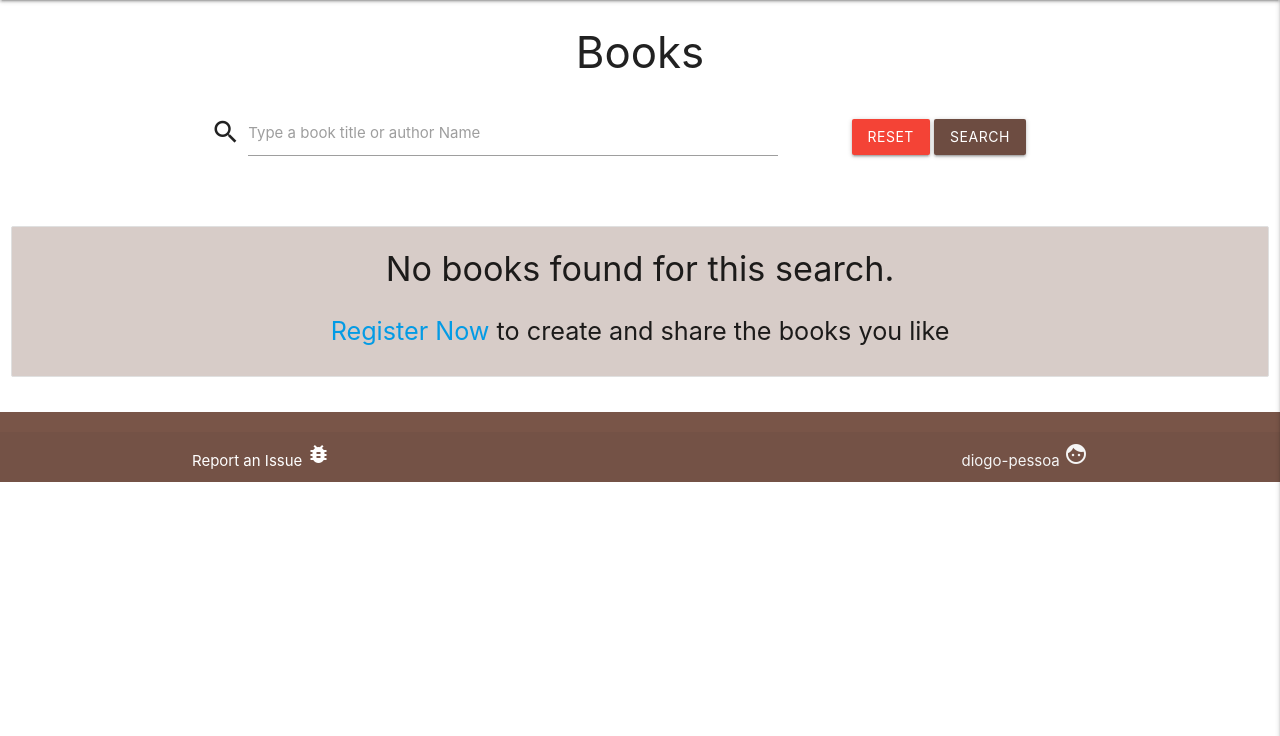
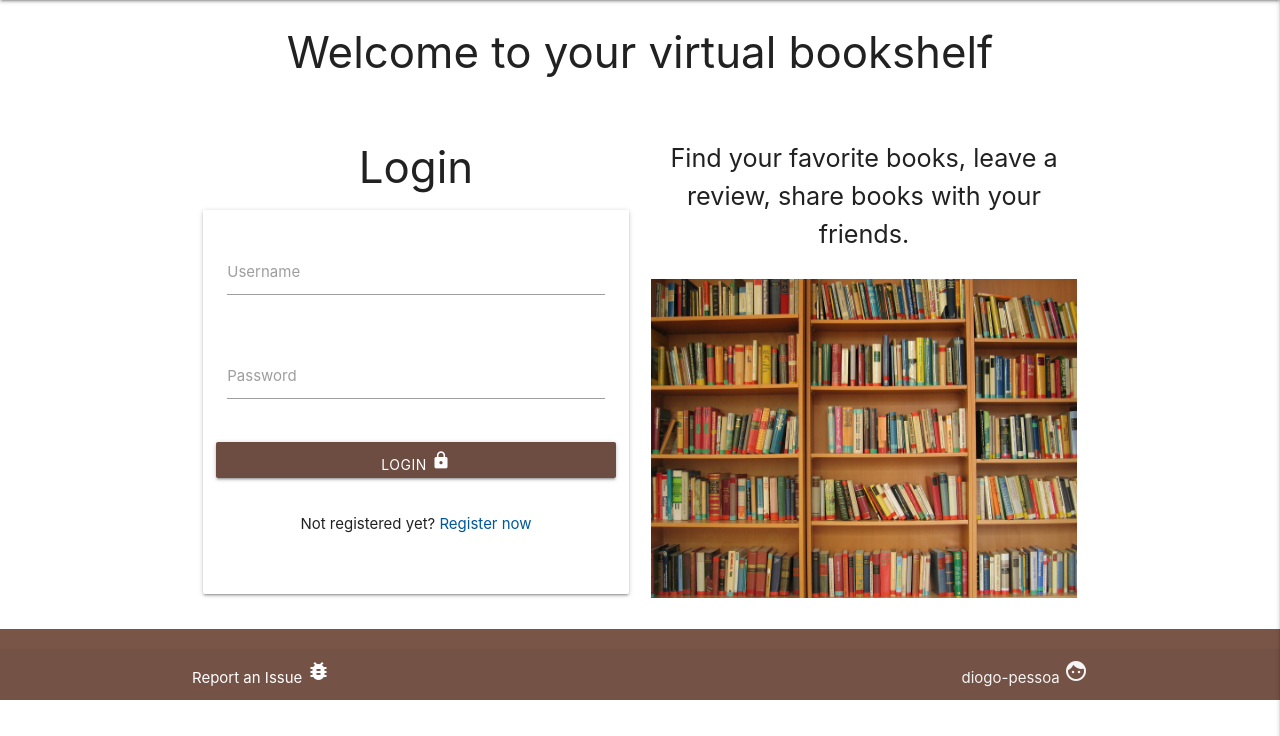
Before and after one commit to diogo-pessoa/milestoneThree, a Flask app: page / in a window 1280 px wide. Shown: the part 64-800 px from the top of the page. Run offline with Flask 2, Linux system fonts and the light colour scheme; data that the repository does not hold is empty; some libraries are stand-ins or nearby versions.

Commit message:
Creating index page
- breaking login form into separate file to re-use form on index page
-  Moving route '/' to landing view index()
- logout redirects back to index page
- adding import for landing in __init__.py

- refactoring
  - removing empty spaces and adjusting comments
  - removing unused files

```diff
--- a/app/__init__.py
+++ b/app/__init__.py
@@ -17,8 +17,10 @@ from app.auth.views import auth
 from app.review.views import review
 from app.user.views import user
 from app.book.views import book
+from app.landing.views import landing
 
 app.register_blueprint(auth)
 app.register_blueprint(review)
 app.register_blueprint(user)
 app.register_blueprint(book)
+app.register_blueprint(landing)
--- /dev/null
+++ b/app/auth/templates/login_form.html
@@ -0,0 +1,34 @@
+
+        <h3 class="header center-align">Login</h3>
+        <form  method="POST" action="{{ url_for('auth.login') }}">
+            <div class="card-panel">
+                <!-- user field -->
+                <div class="row">
+                    <div class="input-field col s12">
+                        <input id="username" name="username" type="text" class="validate" required>
+                        <label for="username">Username</label>
+                    </div>
+                </div>
+                <!-- password field -->
+                <div class="row">
+                    <div class="input-field col s12">
+                        <input id="password" name="password" type="password" class="validate" required>
+                        <label for="password">Password</label>
+                    </div>
+                </div>
+                <!-- Submit button to register -->
+                <div class="row">
+                    <button type="submit" class="col s12 btn brown darken-1 waves-effect waves-light">
+                        Login <i class="material-icons">lock</i>
+                    </button>
+                </div>
+                <!-- Link to Register Page -->
+                <div class="row">
+                    <div class="col s12">
+                        <p class="center-align">
+                            Not registered yet?
+                            <a href="{{ url_for('auth.register') }}" class="light-blue-text text-darken-4">Register now</a>
+                        </p>
+                    </div>
+                </div>
+        </form>
--- a/app/auth/views.py
+++ b/app/auth/views.py
@@ -41,7 +41,7 @@ def logout():
     # remove user from session cookie
     flash("You have been logged out")
     session.pop("user")
-    return redirect(url_for("book.book_list"))
+    return redirect(url_for("landing.index"))
 
 
 def login_required(f):
--- a/app/book/views.py
+++ b/app/book/views.py
@@ -11,7 +11,6 @@ reviews = ManageReviews()
 books = ManageBooks()
 
 
-@book.route('/')
 @book.route('/book')
 def book_list():
     # TODO get paginate list of books
--- /dev/null
+++ b/app/landing/templates/index.html
@@ -0,0 +1,20 @@
+{% extends "base.html" %}
+
+{% block content %}
+<div class="container">
+    <div class="row">
+        <h3 class="center"> Welcome to your virtual bookshelf</h3>
+
+    </div>
+    <div class="row">
+        <div class="col s12 m4 l6">
+            {% include 'login_form.html' %}
+        </div>
+    </div>
+    <div class="col s12 m4 l6">
+        <p class="flow-text center"> Find your favorite books, leave a review, share books with your friends. </p>
+        <img class="responsive-img" src="/static//images/bookshelf_landing_page.jpg">
+    </div>
+
+</div>
+{% endblock %}
--- /dev/null
+++ b/app/landing/views.py
@@ -0,0 +1,11 @@
+from flask import Blueprint, render_template, session, url_for
+from werkzeug.utils import redirect
+
+landing = Blueprint('landing', __name__, template_folder='templates')
+
+
+@landing.route('/')
+def index():
+    if 'user' in session:
+        return redirect(url_for('book.book_list'))
+    return render_template('index.html')
--- a/app/templates/base.html
+++ b/app/templates/base.html
@@ -22,7 +22,7 @@
 <header>
     <nav>
         <div class="nav-wrapper brown darken-1">
-            <a href="{{ url_for('book.book_list') }}" class="brand-logo center">Bookshelf</a>
+            <a href="{{ url_for('landing.index') }}" class="brand-logo center">Bookshelf</a>
             <a href="#" data-target="mobile" class="sidenav-trigger right"><i class="material-icons">menu</i></a>
             <ul class="right hide-on-med-and-down">
                 {% if session.user %}
--- a/app/user/views.py
+++ b/app/user/views.py
@@ -20,7 +20,6 @@ def profile(username):
     user_favorite_books = logged_user.get_favorite_books()
     book_list = books.get_many_by_id(user_favorite_books)
     user_reviews = reviews.get_many(logged_user.get_id(), 'reviewer_id')
-
     if request.method == "POST":
         user_update = users.update_details(logged_user, request.form)
         flash(user_update["flash_message"])
--- a/src/bookshelf/book.py
+++ b/src/bookshelf/book.py
@@ -26,7 +26,7 @@ class Book:
 
     def set_title_for_url(self, title):
         """
-            Update book title with input value is not empty
+            Update book title with input when value is not empty
         :param title:
         :return: None
         """
```
Also changed, not shown: app/auth/templates/login.html (+4 -34 lines), app/main/templates/book_section.html (deleted, +0 -18 lines), app/main/templates/index.html (deleted, +0 -20 lines), app/landing/__init__.py (added), app/static/images/bookshelf_landing_page.jpg (added).
